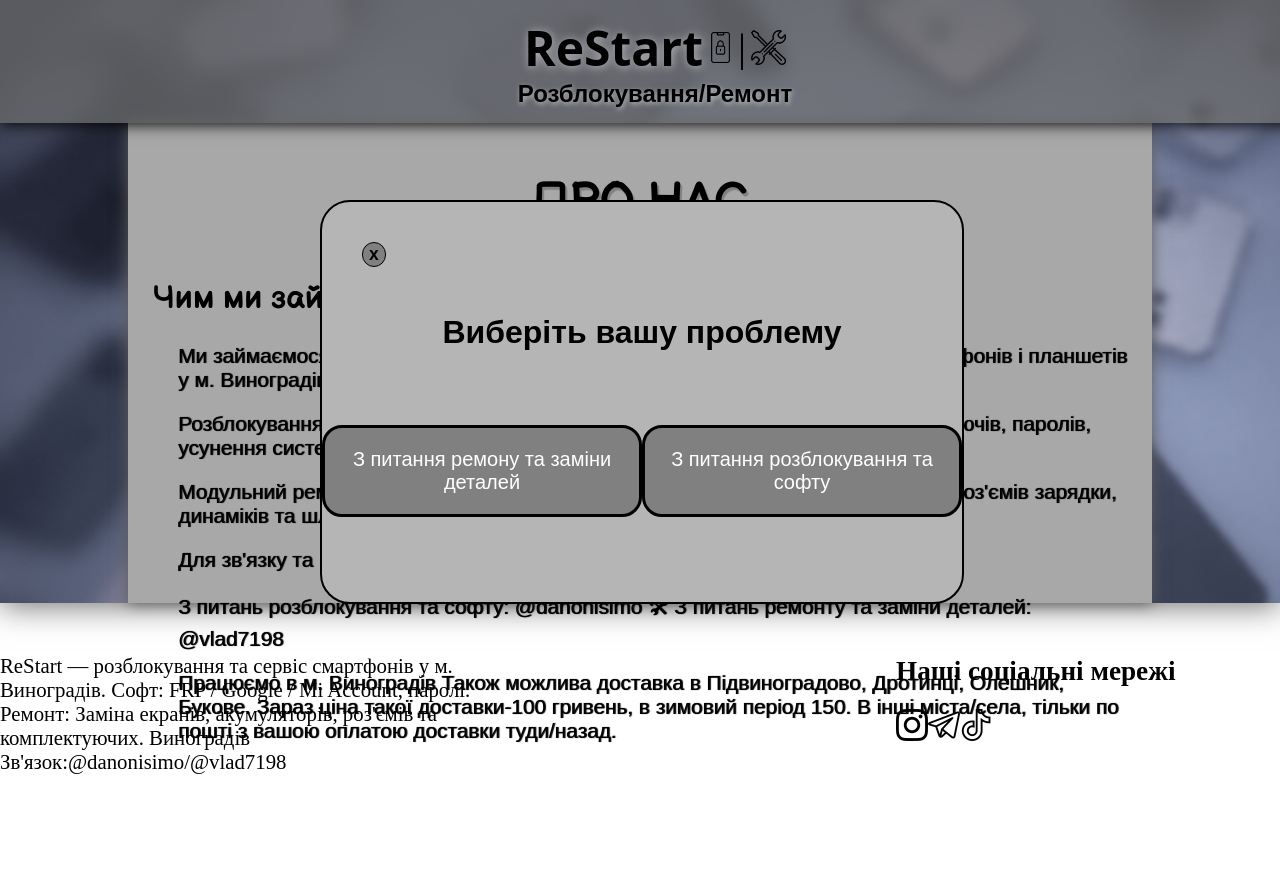
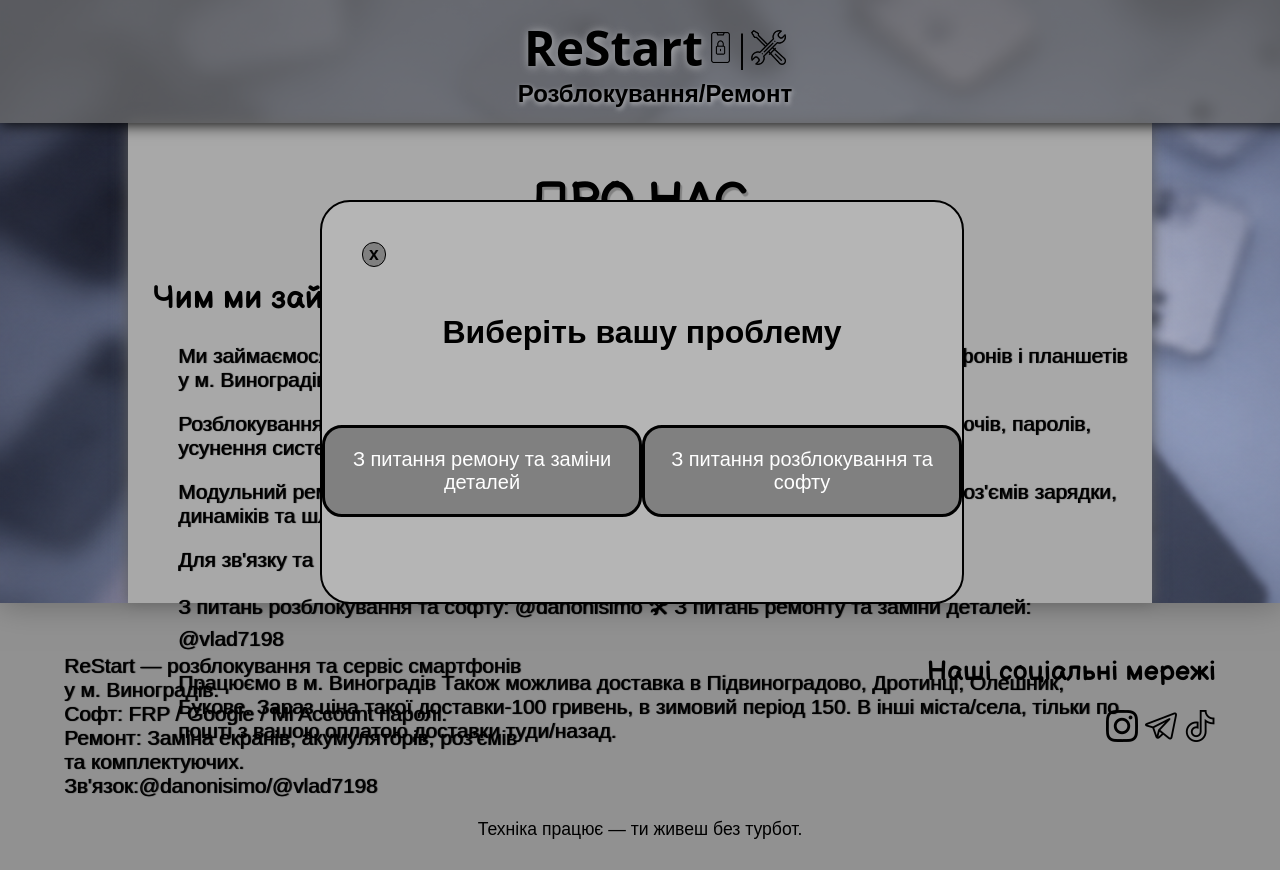
Before and after one commit to Drewwulf/restart-repair, a plain HTML site: page index.html in a window 1280 px wide. Before the commit the page ends 811 px from the top, so only its background shows below. Drawn offline with Linux system fonts and the light colour scheme; a web font is replaced by a local one.

Commit message:
#KAN-10 finished create footer

```diff
--- a/index.html
+++ b/index.html
@@ -14,7 +14,6 @@
                 <a href="https://t.me/danonisimo">З питання розблокування та софту</a>
             </div>
         </section>
-
         <header>
             <nav class="nav" id="nav">
                 <div class="div1">
@@ -62,23 +61,24 @@
             </section>
         </main>
         <footer class="footer">
-            <div class="divDadFooter">
+
+            <div class="footerDiv"> <div class="divDadFooter">
                 <div class="divMiniFot1">
                     <p>
-                        ReStart — розблокування та сервіс смартфонів у м. Виноградів. Софт: FRP / Google / Mi Account,
-                        паролі. Ремонт: Заміна екранів, акумуляторів, роз'ємів та комплектуючих. Виноградів
+                        ReStart — розблокування та сервіс смартфонів у м. Виноградів. <br>Софт: FRP / Google / Mi Account
+                        паролі.<br> Ремонт: Заміна екранів, акумуляторів, роз'ємів та комплектуючих.<br>
                         Зв'язок:@danonisimo/@vlad7198
                     </p>
                 </div>
                 <div class="divMiniFot2">
                     <h2>Наші соціальні мережі</h2>
-                    <a><img src="instagram.png" /></a
-                    ><a><img src="telegram%20(1).png" /></a
-                    ><a><img src="tik-tok.png" /></a>
+                    <div class="divMiniMiniFot2">
+                        <a><img src="instagram.png" /></a><a href="https://t.me/ReStartmobile1"><img src="telegram%20(1).png" /></a
+                        ><a href="https://www.tiktok.com/@restart7198r?_r=1&_t=ZS-9AY9T5kssef"><img src="tik-tok.png" /></a>
+                    </div>
                 </div>
-
             </div>
-             <div class="divMiniFot2"><p></p></div>
+            <div class="divMiniFot3"><p>Техніка працює — ти живеш без турбот.</p></div></div>
         </footer>
         <script src="window.js"></script>
         <script src="script.js"></script>
--- a/style.css
+++ b/style.css
@@ -209,9 +209,13 @@ body{
     font-weight: 600;
 }
 .footer{
-    width: 100%;
+    background-color: rgba(107, 107, 107, 0.74);
+}
+.footerDiv{
+    width: 90%;
     padding-top: 30px;
-
+    margin: 0 auto;
+    padding-bottom: 30px;
 }
 .divDadFooter{
     width: 100%;
@@ -223,10 +227,27 @@ body{
     }
 .divMiniFot1 p{
     font-size: 1.3rem;
+    font-family: "Sofia Sans", sans-serif;
+     text-shadow: 1px 0 1px black;
 }
 .divMiniFot2{
     width: 30%;
+   text-align: right;
 }
 .divMiniFot2 h2{
     font-size: 1.7rem;
+    font-family: "Balsamiq Sans", sans-serif;
 }
+.divMiniMiniFot2{
+    display: flex;
+    justify-content: right;
+    gap: 7px;
+}
+.divMiniFot3{
+    text-align: center;
+}
+.divMiniFot3 p{
+    font-size: 1.1rem;
+      font-family: "Sofia Sans", sans-serif;
+    margin: 0;
+}
```
